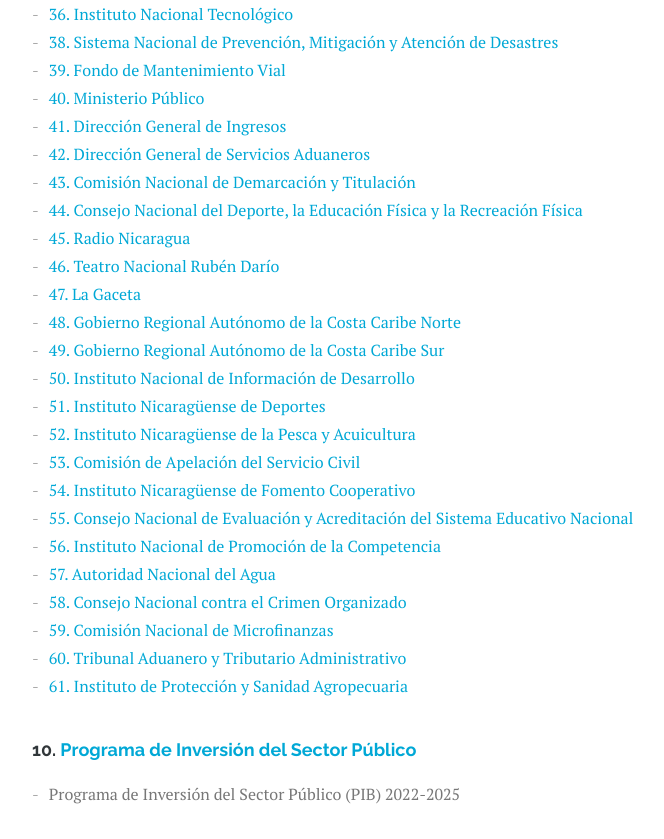
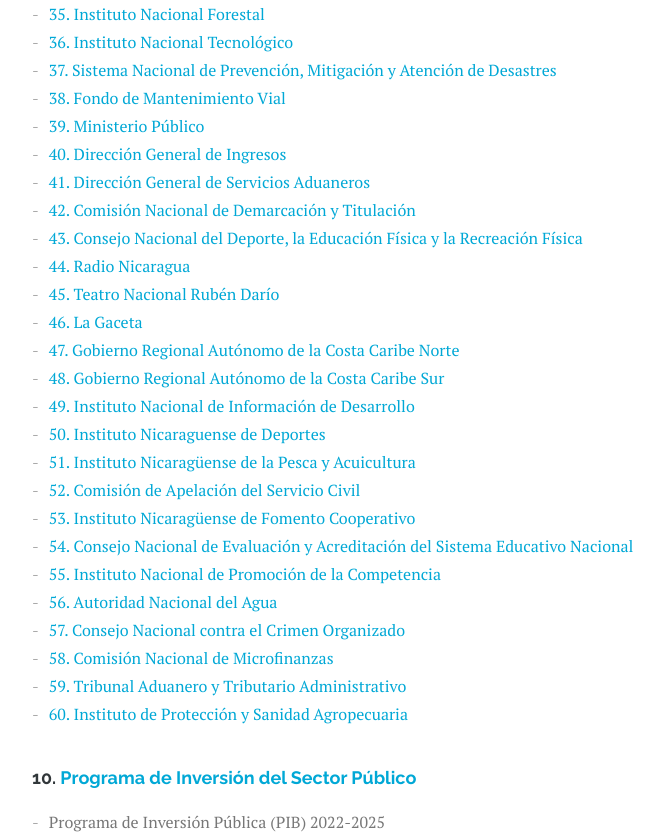
Before and after one commit to webbuss/pgr2022, a plain HTML site: page anexo3.html in a window 1280 px wide. Shown: the part 3005-3844 px from the top of the page, without its empty margins (38-702 px from the left). Drawn offline with Linux system fonts and the light colour scheme.

Commit message:
Update anexo3.html

```diff
--- a/anexo3.html
+++ b/anexo3.html
@@ -232,12 +232,13 @@
                                 <li><a href="mpmp/233.MinisterioJuventud.pdf" target="_blank">21. Ministerio de la Juventud</a></li>
                                 <li><a href="mpmp/234.ProcuraduriaGeneralRepublica.pdf" target="_blank">22. Procuraduría General de la República</a></li>
                                 <li><a href="mpmp/235.PoliciaNacional.pdf" target="_blank">23. Policía Nacional</a></li>
-                                <li><a href="mpmp/236.ServicioDeudaPublica.pdf" target="_blank">24. Servicio de la Deuda Pública</a></li>
+				<li><a href="mpmp/235.ejercitodeNicaragua.pdf" target="_blank">24. Ejécito de Nicaragua</a></li>
+                                <li><a href="mpmp/236.ServicioDeudaPublica.pdf" target="_blank">25. Servicio de la Deuda Pública</a></li>
 
                                 <h3 class="archive-title">Instituciones Descentralizadas </h3>
 
-                                <li><a href="mpmp/237.FondoInversionSocialEmergencia.pdf" target="_blank">25. Fondo de Inversión Social de Emergencia</a>
-                                <li><a href="mpmp/238.InstitutoNicaraguenseEstudiosTerritoriales.pdf" target="_blank">26. Instituto Nicaragüense de Estudios Territoriales</a>
+                                <li><a href="mpmp/237.FondoInversionSocialEmergencia.pdf" target="_blank">26. Fondo de Inversión Social de Emergencia</a>
+                                <li><a href="mpmp/238.InstitutoNicaraguenseEstudiosTerritoriales.pdf" target="_blank">27. Instituto Nicaragüense de Estudios Territoriales</a>
                                 <li><a href="mpmp/239.InstitutoContraAlcoholismoDrogadiccion.pdf" target="_blank">28 Instituto contra el Alcoholismo y la Drogadicción</a>
                                 <li><a href="mpmp/240.ProcuraduriaDefensaDerechosHumanos.pdf" target="_blank">29. Procuraduría para la Defensa de los Derechos Humanos</a>
                                 <li><a href="mpmp/241.InstitutoViviendaUrbanaRural.pdf" target="_blank">30. Instituto de la Vivienda Urbana y Rural</a>
@@ -247,27 +248,32 @@
                                 <li><a href="mpmp/245.InstitutoNicaraguenseTecnologiaAgropecuaria.pdf" target="_blank">34. Instituto Nicaragüense de Tecnología Agropecuaria</a>
                                 <li><a href="mpmp/246.InstitutoNacionalForestal.pdf" target="_blank">35. Instituto Nacional Forestal</a>
                                 <li><a href="mpmp/247.InstitutoNacionalTecnologico.pdf" target="_blank">36. Instituto Nacional Tecnológico</a>
-                                <li><a href="mpmp/248.SistemaNacionalPrevencionMitigacionAtencionDesastres.pdf" target="_blank">38. Sistema Nacional de Prevención, Mitigación y Atención de Desastres</a>
-                                <li><a href="mpmp/249.FondoMantenimientoVial.pdf" target="_blank">39. Fondo de Mantenimiento Vial</a>
-                                <li><a href="mpmp/250.MinisterioPublico.pdf" target="_blank">40. Ministerio Público</a>
-                                <li><a href="mpmp/251.DireccionGeneralIngresos.pdf" target="_blank">41. Dirección General de Ingresos</a>
-                                <li><a href="mpmp/252.DireccionGeneralServiciosAduaneros.pdf" target="_blank">42. Dirección General de Servicios Aduaneros</a>
-                                <li><a href="mpmp/253.ComisionNacionalDemarcacionTitulacion.pdf" target="_blank">43. Comisión Nacional de Demarcación y Titulación</a>
-                                <li><a href="mpmp/254.ConsejoNacionalDeporteEducacionFisicaRecreacionFisica.pdf" target="_blank">44. Consejo Nacional del Deporte, la Educación Física y la Recreación Física</a>
-                                <li><a href="mpmp/255.RadioNicaragua.pdf" target="_blank">45. Radio Nicaragua</a>
-                                <li><a href="mpmp/256.TeatroNacionalRubenDario.pdf" target="_blank">46. Teatro Nacional Rubén Darío</a>
-                                <li><a href="mpmp/257.LaGaceta.pdf" target="_blank">47. La Gaceta</a>
-                                <li><a href="mpmp/258.GobiernoRegionalAutonomoCostaCaribeNorte.pdf" target="_blank">48. Gobierno Regional Autónomo de la Costa Caribe Norte</a>
-                                <li><a href="mpmp/259.GobiernoRegionalAutonomoCostaCaribeSur.pdf" target="_blank">49. Gobierno Regional Autónomo de la Costa Caribe Sur</a>                         <li><a href="mpmp/260.InstitutoNacionalInformacionDesarrollo.pdf" target="_blank">50. Instituto Nacional de Información de Desarrollo</a>                           <li><a href="mpmp/261.InstitutoNicaraguenseDeportes.pdf" target="_blank">51. Instituto Nicaragüense de Deportes</a>
-                                <li><a href="mpmp/262.InstitutoNicaraguensePescaAcuicultura.pdf" target="_blank">52. Instituto Nicaragüense de la Pesca y Acuicultura</a>                           <li><a href="mpmp/263.ComisionApelacionServicioCivil.pdf" target="_blank">53. Comisión de Apelación del Servicio Civil</a>
-                                <li><a href="mpmp/264.InstitutoNicaraguenseFomentoCooperativo.pdf" target="_blank">54. Instituto Nicaragüense de Fomento Cooperativo</a>                           <li><a href="mpmp/265.ConsejoNacionalEvaluacionAcreditacionSistemaEducativoNacional.pdf" target="_blank">55. Consejo Nacional de Evaluación y Acreditación del Sistema Educativo Nacional</a>
-                                <li><a href="mpmp/266.InstitutoNacionalPromocionCompetencia.pdf" target="_blank">56. Instituto Nacional de Promoción de la Competencia</a>                         <li><a href="mpmp/267.AutoridadNacionalAgua.pdf" target="_blank">57. Autoridad Nacional del Agua</a>
-                                <li><a href="mpmp/268.ConsejoNacionalContraCrimenOrganizado.pdf" target="_blank">58. Consejo Nacional contra el Crimen Organizado</a>
-                                <li><a href="mpmp/269.ComisionNacionalMicrofinanzas.pdf" target="_blank">59. Comisión Nacional de Microfinanzas</a>
-                                <li><a href="mpmp/270.TribunalAduaneroTributarioAdministrativo.pdf" target="_blank">60. Tribunal Aduanero y Tributario Administrativo</a>
-                                <li><a href="mpmp/271.InstitutoProteccionSanidadAgropecuaria.pdf" target="_blank">61. Instituto de Protección y Sanidad Agropecuaria</a>
+                                <li><a href="mpmp/248.SistemaNacionalPrevencionMitigacionAtencionDesastres.pdf" target="_blank">37. Sistema Nacional de Prevención, Mitigación y Atención de Desastres</a>
+                                <li><a href="mpmp/249.FondoMantenimientoVial.pdf" target="_blank">38. Fondo de Mantenimiento Vial</a>
+                                <li><a href="mpmp/250.MinisterioPublico.pdf" target="_blank">39. Ministerio Público</a>
+                                <li><a href="mpmp/251.DireccionGeneralIngresos.pdf" target="_blank">40. Dirección General de Ingresos</a>
+                                <li><a href="mpmp/252.DireccionGeneralServiciosAduaneros.pdf" target="_blank">41. Dirección General de Servicios Aduaneros</a>
+                                <li><a href="mpmp/253.ComisionNacionalDemarcacionTitulacion.pdf" target="_blank">42. Comisión Nacional de Demarcación y Titulación</a>
+                                <li><a href="mpmp/254.ConsejoNacionalDeporteEducacionFisicaRecreacionFisica.pdf" target="_blank">43. Consejo Nacional del Deporte, la Educación Física y la Recreación Física</a>
+                                <li><a href="mpmp/255.RadioNicaragua.pdf" target="_blank">44. Radio Nicaragua</a>
+                                <li><a href="mpmp/256.TeatroNacionalRubenDario.pdf" target="_blank">45. Teatro Nacional Rubén Darío</a>
+                                <li><a href="mpmp/257.LaGaceta.pdf" target="_blank">46. La Gaceta</a>
+                                <li><a href="mpmp/258.GobiernoRegionalAutonomoCostaCaribeNorte.pdf" target="_blank">47. Gobierno Regional Autónomo de la Costa Caribe Norte</a>
+                                <li><a href="mpmp/259.GobiernoRegionalAutonomoCostaCaribeSur.pdf" target="_blank">48. Gobierno Regional Autónomo de la Costa Caribe Sur</a>
+				<li><a href="mpmp/262.InstitutoNicaraguensePescaAcuicultura.pdf" target="_blank">49. Instituto Nacional de Información de Desarrollo</a>
+				<li><a href="mpmp/260.InstitutoNacionalInformacionDesarrollo.pdf" target="_blank">50. Instituto Nicaraguense de Deportes</a>
+                                <li><a href="mpmp/262.InstitutoNicaraguensePescaAcuicultura.pdf" target="_blank">51. Instituto Nicaragüense de la Pesca y Acuicultura</a>
+				<li><a href="mpmp/263.ComisionApelacionServicioCivil.pdf" target="_blank">52. Comisión de Apelación del Servicio Civil</a>
+                                <li><a href="mpmp/264.InstitutoNicaraguenseFomentoCooperativo.pdf" target="_blank">53. Instituto Nicaragüense de Fomento Cooperativo</a>
+				<li><a href="mpmp/265.ConsejoNacionalEvaluacionAcreditacionSistemaEducativoNacional.pdf" target="_blank">54. Consejo Nacional de Evaluación y Acreditación del Sistema Educativo Nacional</a>
+                                <li><a href="mpmp/266.InstitutoNacionalPromocionCompetencia.pdf" target="_blank">55. Instituto Nacional de Promoción de la Competencia</a>
+				<li><a href="mpmp/267.AutoridadNacionalAgua.pdf" target="_blank">56. Autoridad Nacional del Agua</a>
+                                <li><a href="mpmp/268.ConsejoNacionalContraCrimenOrganizado.pdf" target="_blank">57. Consejo Nacional contra el Crimen Organizado</a>
+                                <li><a href="mpmp/269.ComisionNacionalMicrofinanzas.pdf" target="_blank">58. Comisión Nacional de Microfinanzas</a>
+                                <li><a href="mpmp/270.TribunalAduaneroTributarioAdministrativo.pdf" target="_blank">59. Tribunal Aduanero y Tributario Administrativo</a>
+                                <li><a href="mpmp/271.InstitutoProteccionSanidadAgropecuaria.pdf" target="_blank">60. Instituto de Protección y Sanidad Agropecuaria</a>
                                 <h3 class="archive-title">10. <a href="mpmp/272.ProgramaInversionPublica.pdf" target="_blank">Programa de Inversión del Sector Público </a></h3>
-                                <li>Programa de Inversión del Sector Público (PIB) 2022-2025
+                                <li>Programa de Inversión Pública (PIB) 2022-2025
 						  </ul>
 					  </div>
 					</div> <!-- /.col-md-12 -->
```
